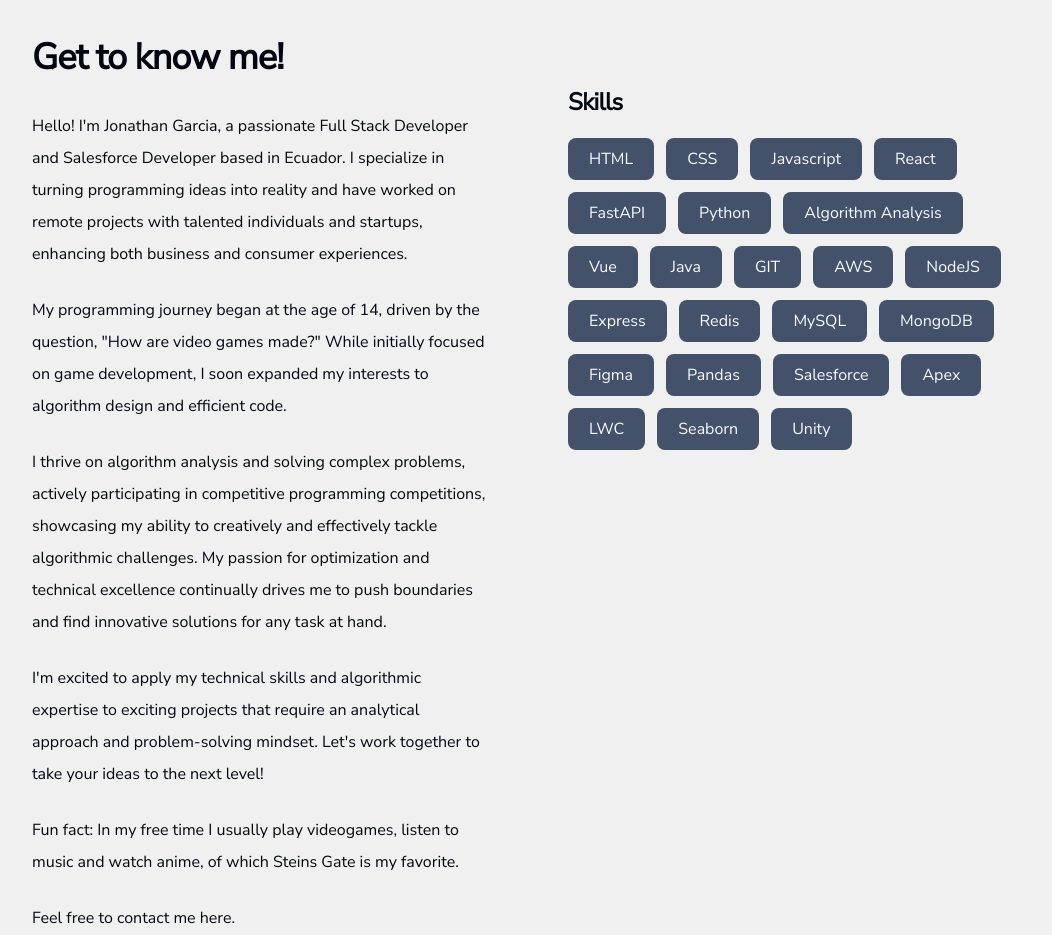
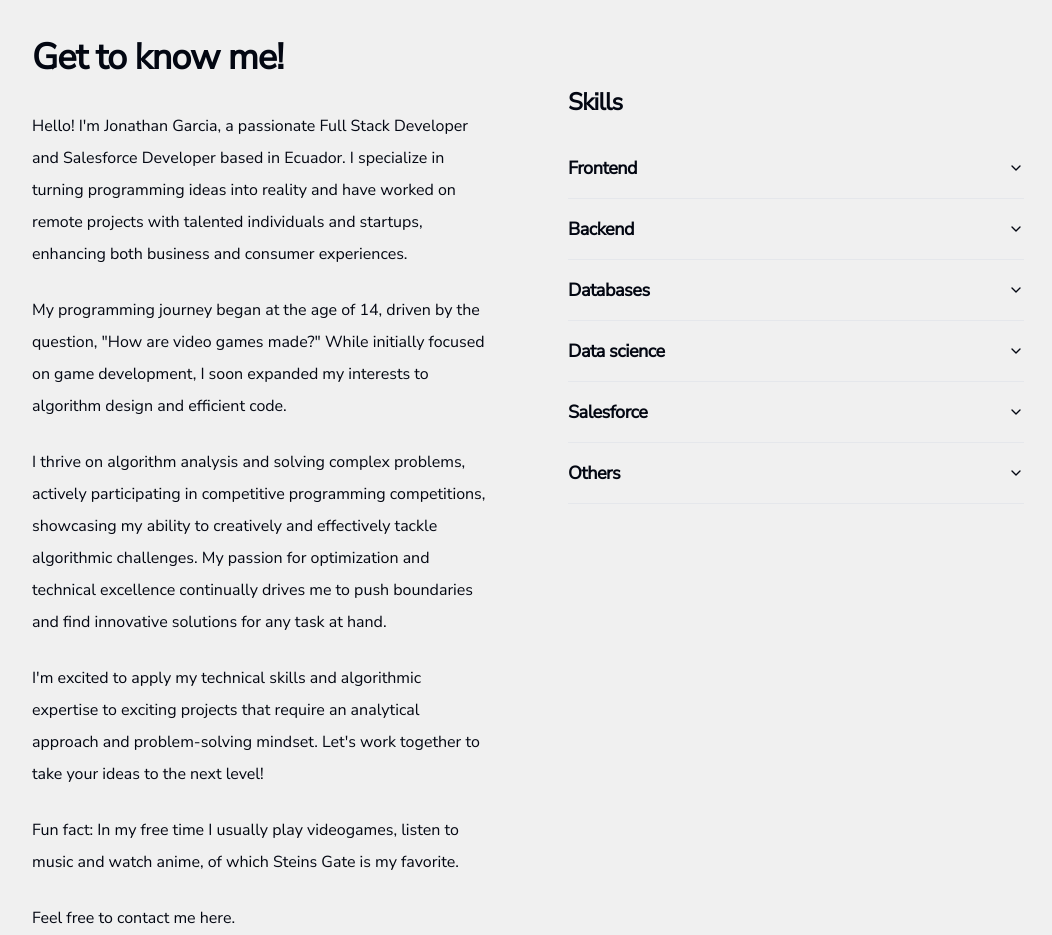
Before and after one commit to ElPitagoras14/ElPitagoras14.github.io, a Next.js app: page / in a window 1280 px wide. Shown: the part 980-1915 px from the top of the page, without its empty margins (112-1164 px from the left). Built offline with nearby package versions, Linux system fonts and the light colour scheme.

Commit message:
Add ux feature

```diff
--- a/package.json
+++ b/package.json
@@ -11,6 +11,7 @@
   "dependencies": {
     "@hookform/resolvers": "^3.3.4",
     "@radix-ui/react-accordion": "^1.1.2",
+    "@radix-ui/react-alert-dialog": "^1.0.5",
     "@radix-ui/react-aspect-ratio": "^1.0.3",
     "@radix-ui/react-avatar": "^1.0.4",
     "@radix-ui/react-collapsible": "^1.0.3",
--- a/src/components/pageComponents/AboutMe.tsx
+++ b/src/components/pageComponents/AboutMe.tsx
@@ -1,6 +1,6 @@
 "use client";
 
-import { skills } from "@/data/general";
+import { skillsInfo } from "@/data/general";
 import { Badge } from "../ui/badge";
 import { Button } from "../ui/button";
 import {
@@ -8,9 +8,16 @@ import {
   TypographyP,
   TypographyH3,
   TypographyH4,
+  TypographyH5,
 } from "../ui/typography";
 import { breakpoints } from "@/utils/breakpoints";
 import { TitleSeparator } from "../TitleSeparator";
+import {
+  Accordion,
+  AccordionContent,
+  AccordionItem,
+  AccordionTrigger,
+} from "../ui/accordion";
 
 export const AboutMe = () => {
   let isMobile = false;
@@ -80,6 +87,15 @@ export const AboutMe = () => {
         <div className="ml-0 lg:ml-10">
           <TypographyH3>Skills</TypographyH3>
           <div className="flex flex-wrap pt-5">
+            <Accordion type="single" collapsible className="w-full">
+              {skillsInfo.map((skillInfo) => {
+                const { type, skills } = skillInfo;
+                return (
+                  <AccordionItem value={type} key={type}>
+                    <AccordionTrigger>
+                      <TypographyH5>{type}</TypographyH5>
+                    </AccordionTrigger>
+                    <AccordionContent>
                       {skills.map((skill) => {
                         return (
                           <Badge
@@ -93,6 +109,11 @@ export const AboutMe = () => {
                           </Badge>
                         );
                       })}
+                    </AccordionContent>
+                  </AccordionItem>
+                );
+              })}
+            </Accordion>
           </div>
         </div>
       </div>
--- /dev/null
+++ b/src/components/ui/alert-dialog.tsx
@@ -0,0 +1,141 @@
+"use client"
+
+import * as React from "react"
+import * as AlertDialogPrimitive from "@radix-ui/react-alert-dialog"
+
+import { cn } from "@/lib/utils"
+import { buttonVariants } from "@/components/ui/button"
+
+const AlertDialog = AlertDialogPrimitive.Root
+
+const AlertDialogTrigger = AlertDialogPrimitive.Trigger
+
+const AlertDialogPortal = AlertDialogPrimitive.Portal
+
+const AlertDialogOverlay = React.forwardRef<
+  React.ElementRef<typeof AlertDialogPrimitive.Overlay>,
+  React.ComponentPropsWithoutRef<typeof AlertDialogPrimitive.Overlay>
+>(({ className, ...props }, ref) => (
+  <AlertDialogPrimitive.Overlay
+    className={cn(
+      "fixed inset-0 z-50 bg-black/80  data-[state=open]:animate-in data-[state=closed]:animate-out data-[state=closed]:fade-out-0 data-[state=open]:fade-in-0",
+      className
+    )}
+    {...props}
+    ref={ref}
+  />
+))
+AlertDialogOverlay.displayName = AlertDialogPrimitive.Overlay.displayName
+
+const AlertDialogContent = React.forwardRef<
+  React.ElementRef<typeof AlertDialogPrimitive.Content>,
+  React.ComponentPropsWithoutRef<typeof AlertDialogPrimitive.Content>
+>(({ className, ...props }, ref) => (
+  <AlertDialogPortal>
+    <AlertDialogOverlay />
+    <AlertDialogPrimitive.Content
+      ref={ref}
+      className={cn(
+        "fixed left-[50%] top-[50%] z-50 grid w-full max-w-lg translate-x-[-50%] translate-y-[-50%] gap-4 border bg-background p-6 shadow-lg duration-200 data-[state=open]:animate-in data-[state=closed]:animate-out data-[state=closed]:fade-out-0 data-[state=open]:fade-in-0 data-[state=closed]:zoom-out-95 data-[state=open]:zoom-in-95 data-[state=closed]:slide-out-to-left-1/2 data-[state=closed]:slide-out-to-top-[48%] data-[state=open]:slide-in-from-left-1/2 data-[state=open]:slide-in-from-top-[48%] sm:rounded-lg",
+        className
+      )}
+      {...props}
+    />
+  </AlertDialogPortal>
+))
+AlertDialogContent.displayName = AlertDialogPrimitive.Content.displayName
+
+const AlertDialogHeader = ({
+  className,
+  ...props
+}: React.HTMLAttributes<HTMLDivElement>) => (
+  <div
+    className={cn(
+      "flex flex-col space-y-2 text-center sm:text-left",
+      className
+    )}
+    {...props}
+  />
+)
+AlertDialogHeader.displayName = "AlertDialogHeader"
+
+const AlertDialogFooter = ({
+  className,
+  ...props
+}: React.HTMLAttributes<HTMLDivElement>) => (
+  <div
+    className={cn(
+      "flex flex-col-reverse sm:flex-row sm:justify-end sm:space-x-2",
+      className
+    )}
+    {...props}
+  />
+)
+AlertDialogFooter.displayName = "AlertDialogFooter"
+
+const AlertDialogTitle = React.forwardRef<
+  React.ElementRef<typeof AlertDialogPrimitive.Title>,
+  React.ComponentPropsWithoutRef<typeof AlertDialogPrimitive.Title>
+>(({ className, ...props }, ref) => (
+  <AlertDialogPrimitive.Title
+    ref={ref}
+    className={cn("text-lg font-semibold", className)}
+    {...props}
+  />
+))
+AlertDialogTitle.displayName = AlertDialogPrimitive.Title.displayName
+
+const AlertDialogDescription = React.forwardRef<
+  React.ElementRef<typeof AlertDialogPrimitive.Description>,
+  React.ComponentPropsWithoutRef<typeof AlertDialogPrimitive.Description>
+>(({ className, ...props }, ref) => (
+  <AlertDialogPrimitive.Description
+    ref={ref}
+    className={cn("text-sm text-muted-foreground", className)}
+    {...props}
+  />
+))
+AlertDialogDescription.displayName =
+  AlertDialogPrimitive.Description.displayName
+
+const AlertDialogAction = React.forwardRef<
+  React.ElementRef<typeof AlertDialogPrimitive.Action>,
+  React.ComponentPropsWithoutRef<typeof AlertDialogPrimitive.Action>
+>(({ className, ...props }, ref) => (
+  <AlertDialogPrimitive.Action
+    ref={ref}
+    className={cn(buttonVariants(), className)}
+    {...props}
+  />
+))
+AlertDialogAction.displayName = AlertDialogPrimitive.Action.displayName
+
+const AlertDialogCancel = React.forwardRef<
+  React.ElementRef<typeof AlertDialogPrimitive.Cancel>,
+  React.ComponentPropsWithoutRef<typeof AlertDialogPrimitive.Cancel>
+>(({ className, ...props }, ref) => (
+  <AlertDialogPrimitive.Cancel
+    ref={ref}
+    className={cn(
+      buttonVariants({ variant: "outline" }),
+      "mt-2 sm:mt-0",
+      className
+    )}
+    {...props}
+  />
+))
+AlertDialogCancel.displayName = AlertDialogPrimitive.Cancel.displayName
+
+export {
+  AlertDialog,
+  AlertDialogPortal,
+  AlertDialogOverlay,
+  AlertDialogTrigger,
+  AlertDialogContent,
+  AlertDialogHeader,
+  AlertDialogFooter,
+  AlertDialogTitle,
+  AlertDialogDescription,
+  AlertDialogAction,
+  AlertDialogCancel,
+}
--- a/src/data/general.ts
+++ b/src/data/general.ts
@@ -1,27 +1,27 @@
-export const skills = [
-  "HTML",
-  "CSS",
-  "Javascript",
-  "React",
-  "FastAPI",
-  "Python",
-  "Algorithm Analysis",
-  "Vue",
-  "Java",
-  "GIT",
-  "AWS",
-  "NodeJS",
-  "Express",
-  "Redis",
-  "MySQL",
-  "MongoDB",
-  "Figma",
-  "Pandas",
-  "Salesforce",
-  "Apex",
-  "LWC",
-  "Seaborn",
-  "Unity",
+import { Skills } from "@/utils/interfaces";
+
+export const skillsInfo: Skills[] = [
+  {
+    type: "Frontend",
+    skills: ["HTML", "CSS", "Javascript", "React", "Vue", "Figma"],
+  },
+  {
+    type: "Backend",
+    skills: ["FastAPI", "NodeJS", "Express", "Python", "Java"],
+  },
+  {
+    type: "Databases",
+    skills: ["MySQL", "MongoDB", "Redis"],
+  },
+  {
+    type: "Data science",
+    skills: ["Pandas", "Seaborn"],
+  },
+  { type: "Salesforce", skills: ["Salesforce", "Apex", "LWC"] },
+  {
+    type: "Others",
+    skills: ["GIT", "Unity", "Algorithm Analysis"],
+  },
 ];
 
 export const socialMedia = {
--- a/src/data/projects.ts
+++ b/src/data/projects.ts
@@ -112,11 +112,11 @@ export const projects: Project[] = [
       live: "https://elpitagoras14.github.io/subnetting-static-web/",
       code: [
         {
-          label: "FrontEnd",
+          label: "Frontend",
           url: "https://github.com/ElPitagoras14/subnetting-web"
         },
         {
-          label: "BackEnd",
+          label: "Backend",
           url: "https://github.com/ElPitagoras14/subnetting-api"
         },
         {
--- a/src/utils/interfaces.ts
+++ b/src/utils/interfaces.ts
@@ -1,4 +1,9 @@
 import { StaticImageData } from "next/image";
+
+export interface Skills {
+  type: string;
+  skills: string[];
+}
 
 export interface InfoLinks {
   label: string;
```
Also changed, not shown: src/components/pageComponents/Gallery.tsx (+62 -1 lines), 1 other file (tests, documents, lock files or other folders). Lines whose indentation alone changed are shown as unchanged.
